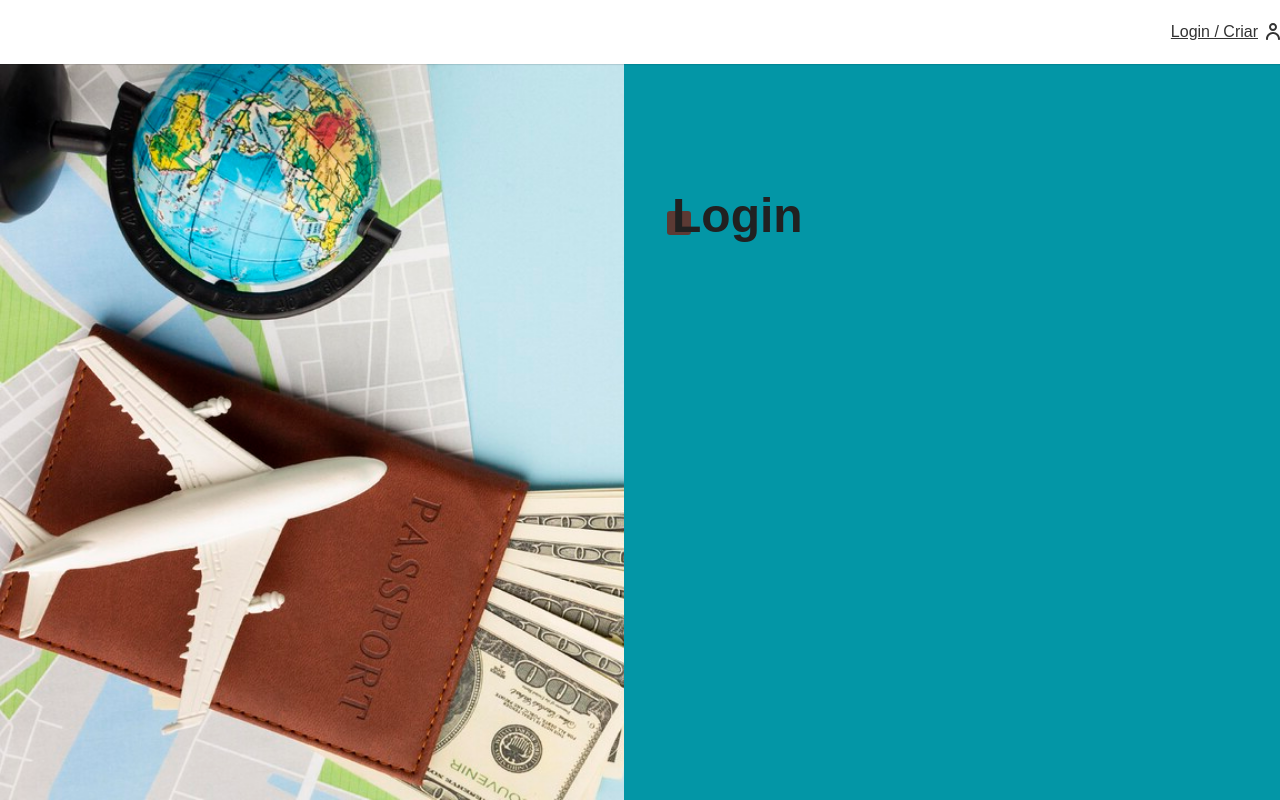
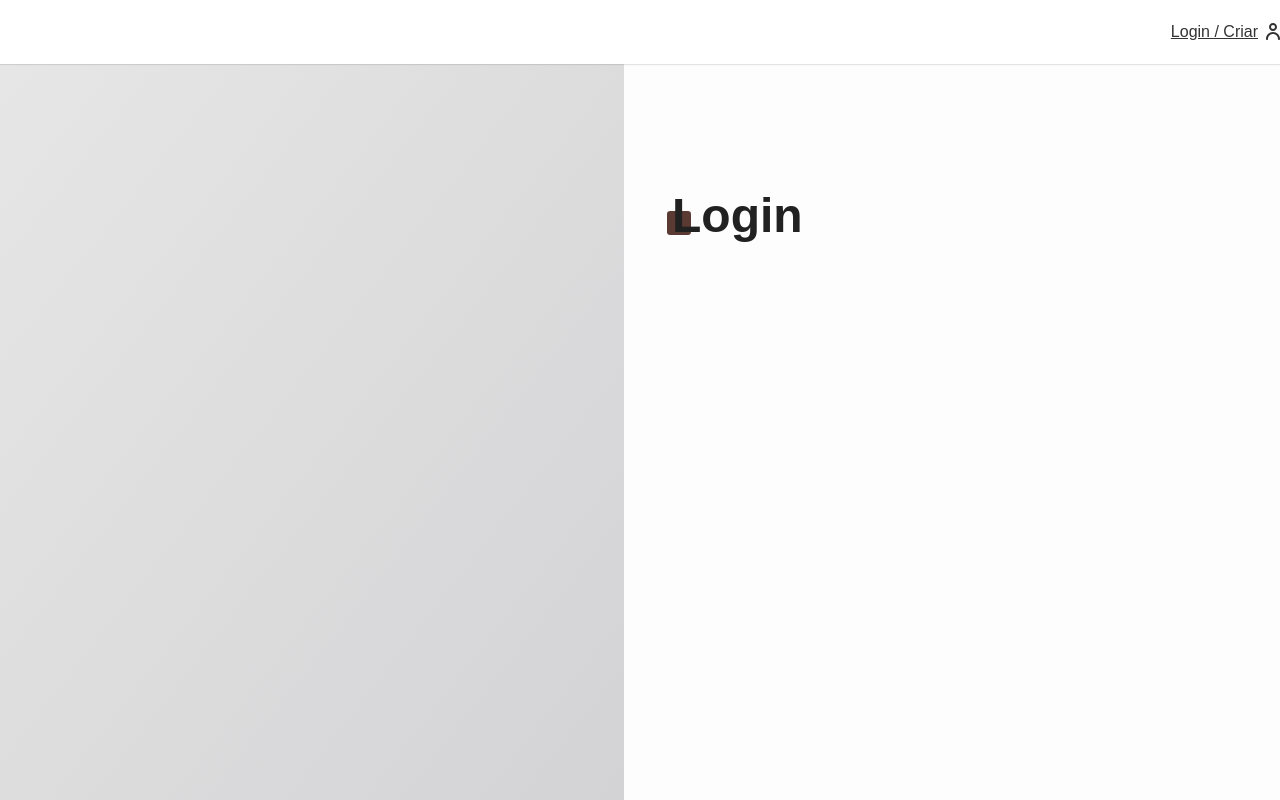
Before and after one commit to SauloFGF/EcoTechWeb, a React (Vite) app: page /login in a window 1280 px wide. Built offline with nearby package versions, Linux system fonts and the light colour scheme.

Commit message:
paleta de cores

```diff
--- a/src/Home/index.tsx
+++ b/src/Home/index.tsx
@@ -4,7 +4,7 @@ import Head from "../Components/Head";
 const HomeView = () => {
 
   return (<section>
-    <Head title='Loginsss' />
+    <Head title='Home' />
     <Feed />
   </section>)
 }
--- a/src/Login/index.module.css
+++ b/src/Login/index.module.css
@@ -8,7 +8,7 @@
 .login::before {
   display: block;
   content: '';
-  background: url('../assets/login.jpg') no-repeat left center;
+  background-image: linear-gradient(to bottom right, #E7E7E7, #D3D3D5);
   background-size: cover;
 }
 
--- a/src/Style.css
+++ b/src/Style.css
@@ -1,5 +1,5 @@
 html {
-  --backgrund: #0396A6;
+  --backgrund: #FDFDFD;
   --text: #2B1A10;
   --color-1: #A0DBD6;
   --color-2: #A0DBAE;
```
